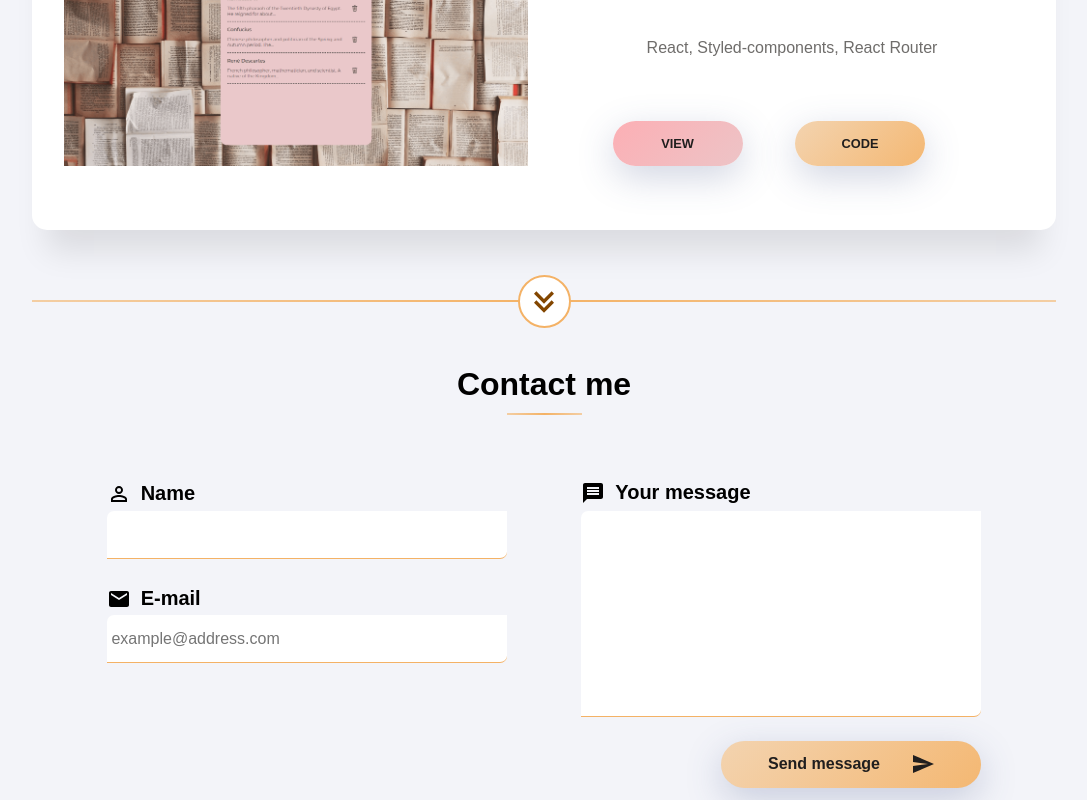
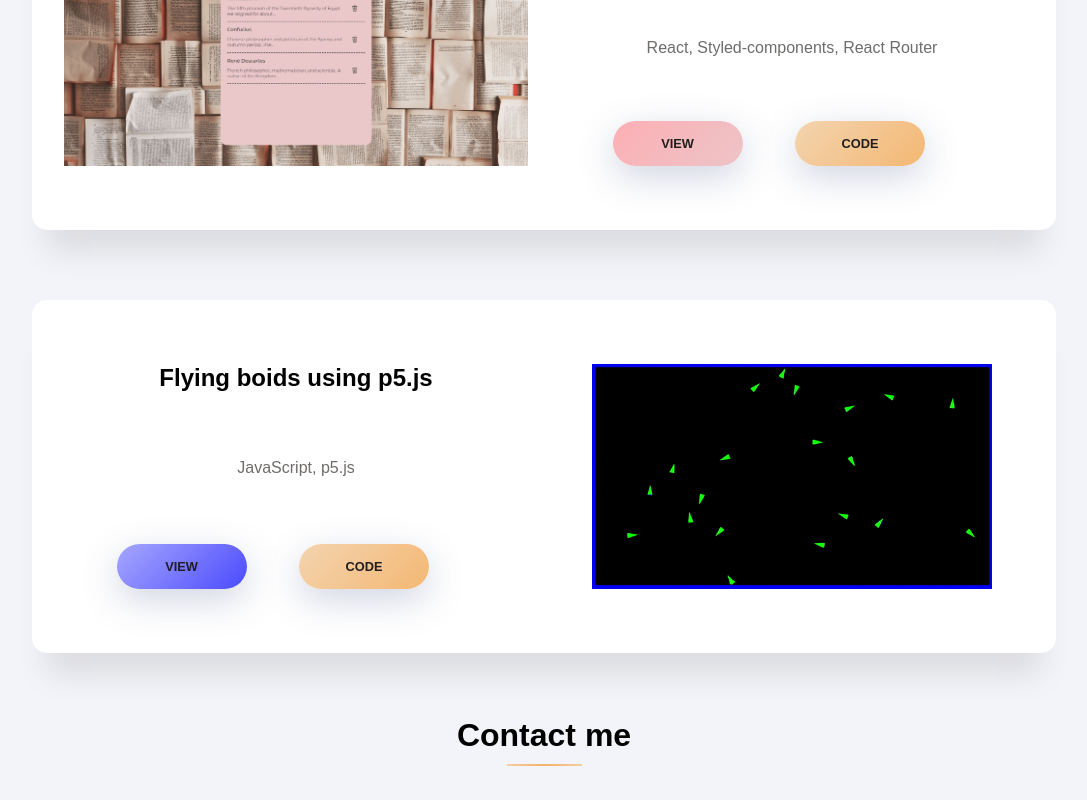
Before and after one commit to Doryski/portfolio, a Next.js app: page / in a window 1280 px wide. Shown: the part 1919-2719 px from the top of the page, without its empty margins (96-1183 px from the left). Built offline with nearby package versions, Linux system fonts and the light colour scheme; a web font is replaced by a local one.

Commit message:
added dumpster folder and removed showMore button

```diff
--- a/components/PortfolioPage/CardsWrapper.tsx
+++ b/components/PortfolioPage/CardsWrapper.tsx
@@ -1,22 +1,16 @@
-import React, { useContext, useState } from 'react'
-import ShowMore from './ShowMore'
+import React, { useContext } from 'react'
 import Card from './Card'
 import { Project } from '@/types'
 import { GlobalContext } from 'context'
 
 const CardsWrapper = () => {
 	const { projects } = useContext(GlobalContext)
-	const [showNumber, setShowNumber] = useState(3)
-	const showMoreProjects = () => setShowNumber((showNumber) => showNumber + 3)
 
 	return (
 		<div>
-			{projects?.slice(0, showNumber).map((project: Project) => (
+			{projects.map((project: Project) => (
 				<Card key={project.pl.name} project={project} />
 			))}
-			{showNumber <= projects?.length && (
-				<ShowMore handleClick={showMoreProjects} />
-			)}
 		</div>
 	)
 }
--- a/components/PortfolioPage/ShowMore.tsx
+++ /dev/null
@@ -1,62 +0,0 @@
-import React, { useContext } from 'react'
-import { MdExpandMore } from 'react-icons/md'
-import styled from 'styled-components'
-import { GlobalContext } from 'context'
-import ClientOnly from '../shared/ClientOnly'
-
-type ShowMoreProps = {
-	handleClick: (event: React.MouseEvent<HTMLButtonElement, MouseEvent>) => void
-}
-
-const ShowMore = ({ handleClick }: ShowMoreProps) => {
-	const { content } = useContext(GlobalContext)
-	return (
-		<HorizontalLine>
-			<ClientOnly>
-				<ShowMoreBtn title={content?.portfolio?.showMore} onClick={handleClick}>
-					<ExpandMoreIcon />
-					<ExpandMoreIcon />
-				</ShowMoreBtn>
-			</ClientOnly>
-		</HorizontalLine>
-	)
-}
-
-export const HorizontalLine = styled.div`
-	display: flex;
-	align-items: center;
-	width: 90%;
-	margin: 70px auto 0;
-	height: 2px;
-	border: none;
-	background-image: linear-gradient(
-		to right,
-		${({ theme }) => theme.colors.secondary} -20%,
-		${({ theme }) => theme.colors.primary} 50%,
-		${({ theme }) => theme.colors.secondary} 120%
-	);
-	@media only screen and (min-width: 400px) {
-		width: 80%;
-	}
-`
-export const ShowMoreBtn = styled.button`
-	display: flex;
-	flex-direction: column;
-	background: none;
-	border: none;
-	margin: 0 auto;
-	background: white;
-	border-radius: 50%;
-	width: 53px;
-	align-items: center;
-	border: 2px solid #f4b266;
-`
-export const ExpandMoreIcon = styled(MdExpandMore)`
-	width: 2.5rem;
-	height: 2.5rem;
-	color: #834600;
-	&:last-of-type {
-		margin-top: -31px;
-	}
-`
-export default ShowMore
```
Also changed, not shown: 1 other file (tests, documents, lock files or other folders).
